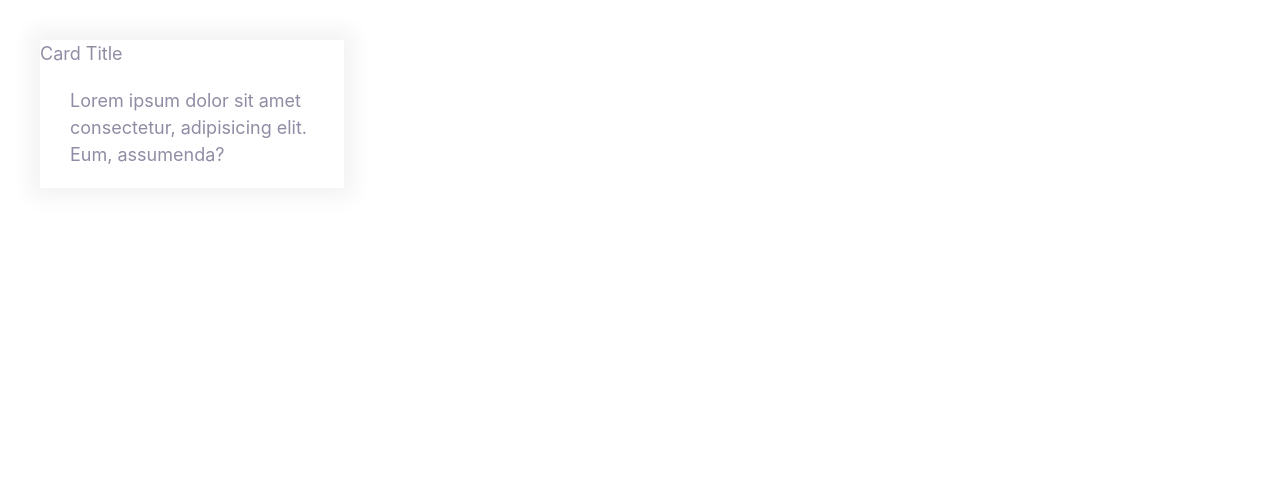
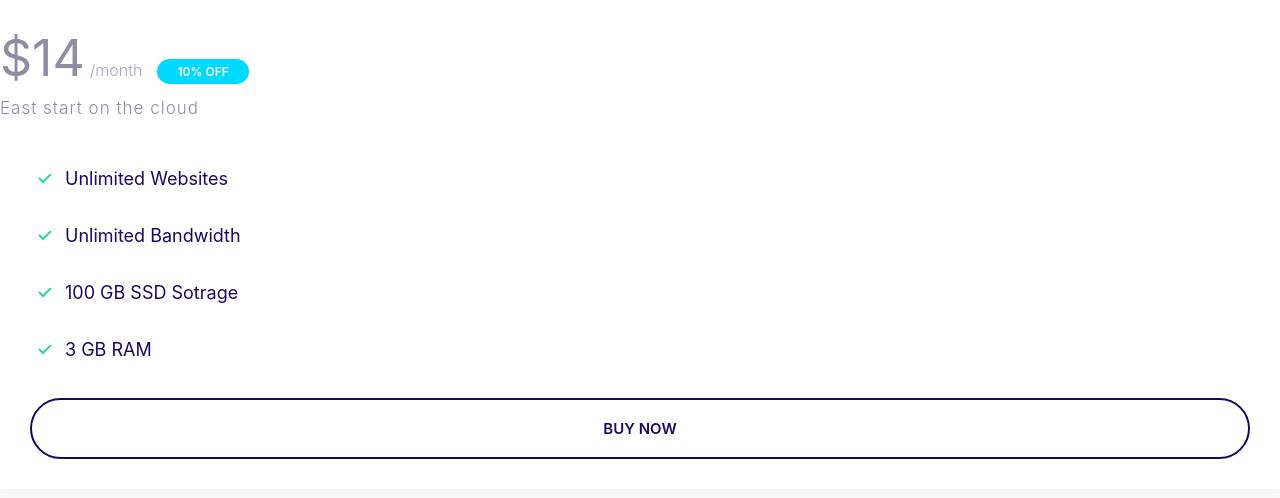
Before and after one commit to 24JohnWoo/ADASTRA, a plain HTML site: page index.html in a window 1280 px wide. Drawn offline with Linux system fonts and the light colour scheme.

Commit message:
Definint the plan layout and properties.

```diff
--- a/css/styles.css
+++ b/css/styles.css
@@ -285,3 +285,61 @@ p {
     background: var(--color-secondary);
     color: #fff;
 }
+
+ /* Plans */
+.plan__name {
+    color: #fff;
+    margin: 0;
+    font-weight: 500;
+    font-size: 2.4rem;
+}
+
+.plan__price {
+    font-size: 6rem;
+}
+
+.plan__billing-cycle {
+    font-size: 2.4rem;
+    font-weight: 300;
+    opacity: 0.8;
+    margin-right: 1rem;
+}
+
+.plan__description {
+    font-size: 2rem;
+    font-weight: 300;
+    letter-spacing: 1px;
+    display: block;
+}
+
+.plan .list__item {
+    margin-bottom: 2rem;
+}
+
+.plan--popular .card__header {
+    position: relative;
+}
+
+.plan--popular .card___header::before {
+    content: url(../Images/popular.svg);
+    width: 40px;
+    display: inline-block;
+    position: absolute;
+    top: -6px;
+    right: 5%;
+}
+
+@media screen and (min-width: 1024px) {
+    .plan__name {
+        font-size: 1.4rem;
+    }
+    .plan__price {
+        font-size: 5rem;
+    }
+    .plan__billing-cycle {
+        font-size: 1.6rem;
+    }
+    .plan__description {
+        font-size: 1.7rem;
+    }
+}
--- a/index.html
+++ b/index.html
@@ -10,12 +10,23 @@
     <title>Document</title>
   </head>
   <body>
-    <div style="width: 30%; padding: 4rem">
+    <div class="plan plan--popular">
       <div class="card card--secondary">
-        <header class="card__header">Card Title</header>
+        <header class="card__header">
+          <h3 class="plan__name">Entry</h3>
+          <span class="plan__price">$14</span>
+          <span class="plan__billing-cycle">/month</span>
+          <span class="badge badge--secondary badge--small">10% OFF</span>
+          <span class="plan__description">East start on the cloud</span>
+        </header>
         <div class="card__body">
-          Lorem ipsum dolor sit amet consectetur, adipisicing elit. Eum,
-          assumenda?
+          <ul class="list list--tick">
+            <li class="list__item">Unlimited Websites</li>
+            <li class="list__item">Unlimited Bandwidth</li>
+            <li class="list__item">100 GB SSD Sotrage</li>
+            <li class="list__item">3 GB RAM</li>
+          </ul>
+          <button class="btn btn--outline btn--block">Buy Now</button>
         </div>
       </div>
     </div>
```
Also changed, not shown: components/plans.html (added, +20 -0 lines), Images/popular.svg (added).
